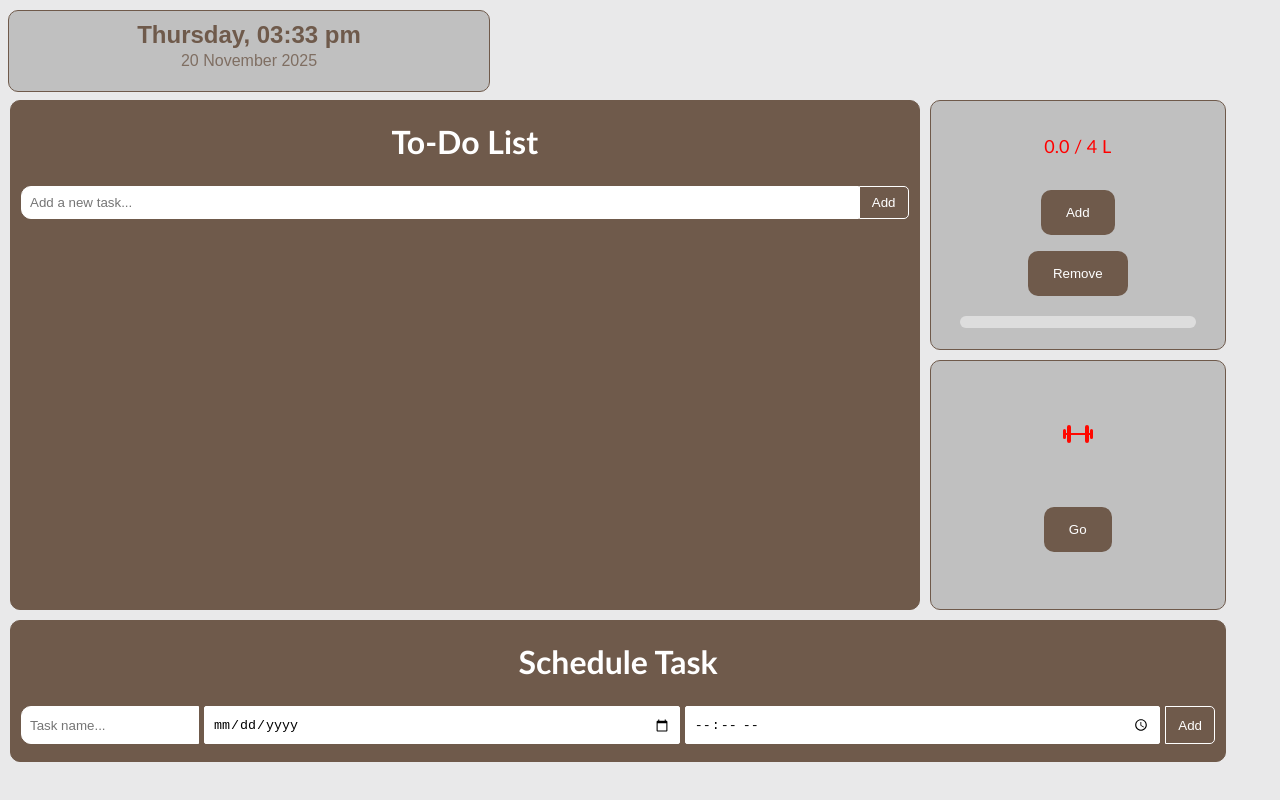
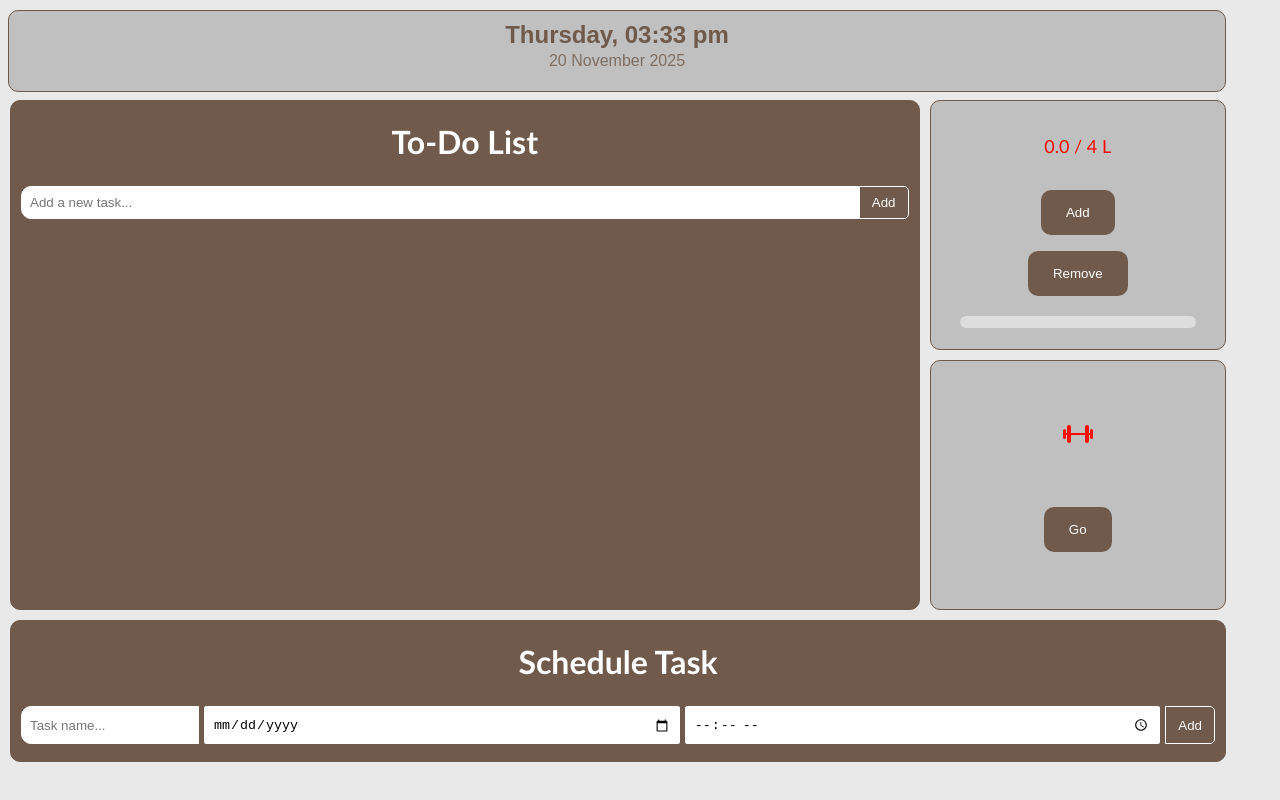
Before and after one commit to Shameel333/DayMate, a plain HTML site: page index.html in a window 1280 px wide. Drawn offline with nearby package versions, Linux system fonts and the light colour scheme.

Commit message:
Update index.html

```diff
--- a/index.html
+++ b/index.html
@@ -89,7 +89,7 @@
 
     .div1 {
         height: 80px;
-        width: 480px;
+        width: 95vw;
         position: sticky;
         left: 8px;
         top: 10px;
@@ -655,4 +655,5 @@
     updateDateTime();
 
 
+
 </script>
```
